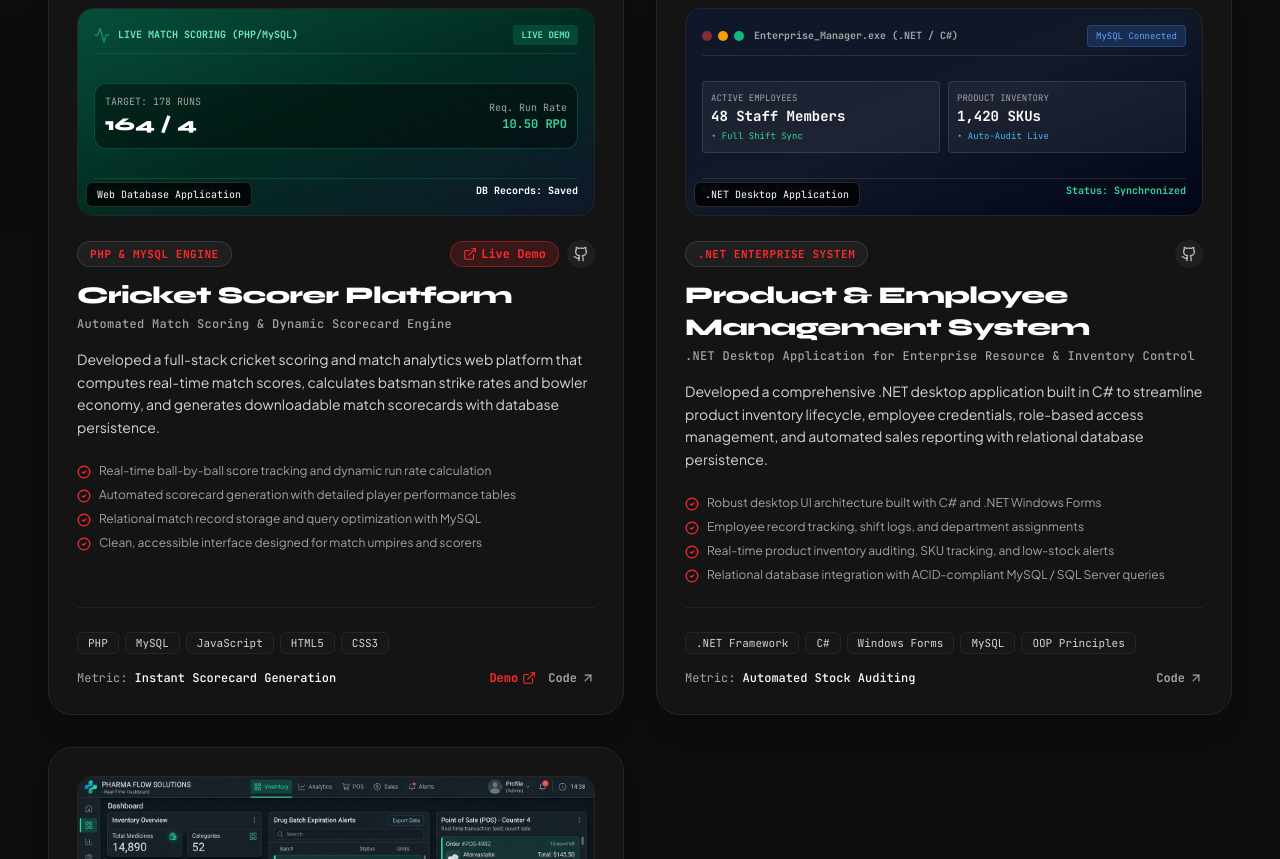
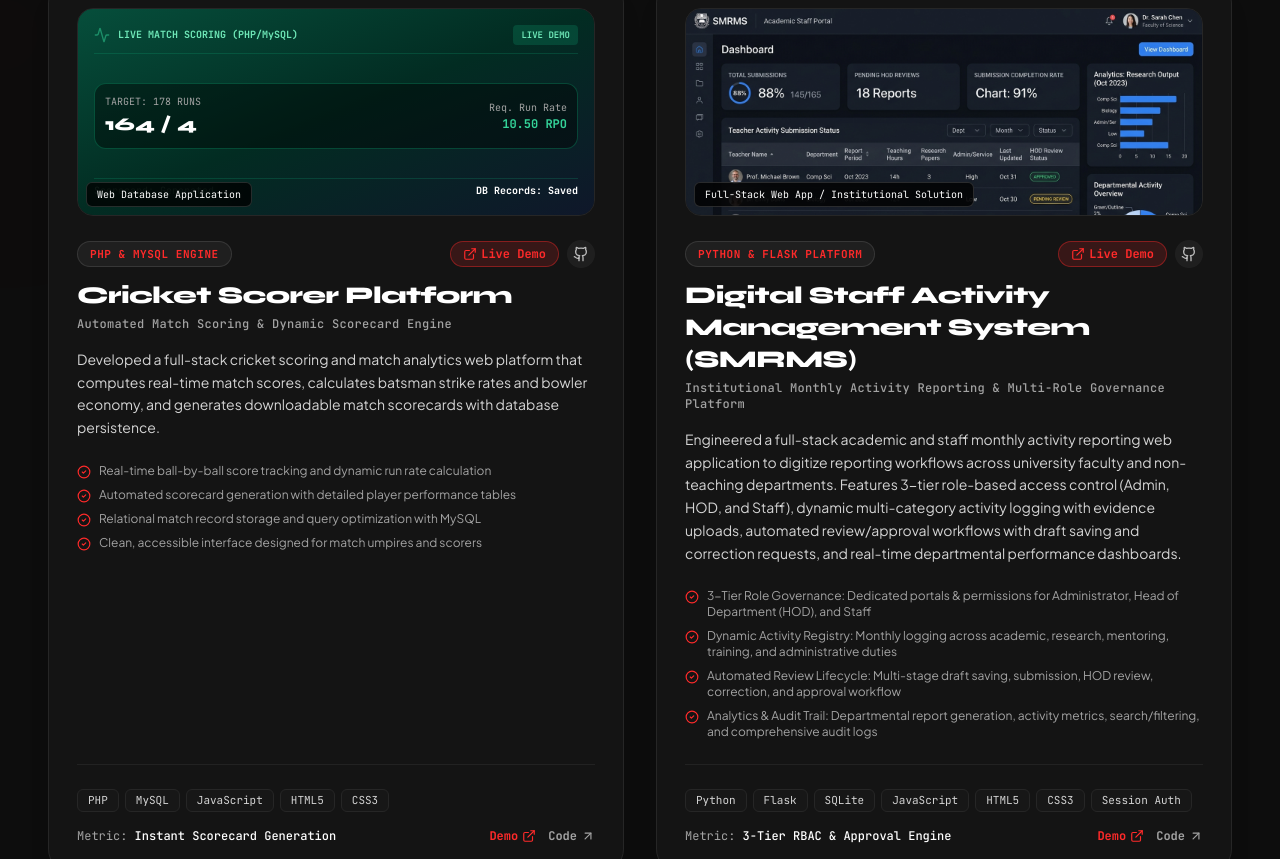
Before and after one commit to tharanishvaran/Portfolio, a React (Vite) app: page / in a window 1280 px wide. Shown: the part 7741-8600 px from the top of the page. Built offline with nearby package versions, Linux system fonts and the light colour scheme; a web font is replaced by a local one.

Commit message:
Add SMRMS project with live demo and reorder project showcase

```diff
--- a/src/App.jsx
+++ b/src/App.jsx
@@ -41,7 +41,7 @@ export default function App() {
           {/* 5. Process Timeline Section */}
           <ProcessTimeline />
 
-        {/* 5. Projects Showcase featuring PondyTechFix, SmartDoc AI, .NET Desktop App & Cricket Scorer */}
+        {/* 5. Projects Showcase featuring SMRMS Portal, PondyTechFix, SmartDoc AI, EPMS, .NET Desktop App & Cricket Scorer */}
         <Projects />
 
         {/* 6. Technical Matrix, Education Timeline & Verified Certifications */}
--- a/src/components/Projects.jsx
+++ b/src/components/Projects.jsx
@@ -1,6 +1,6 @@
 import React from 'react';
 import { motion } from 'framer-motion';
-import { ExternalLink, Github, Sparkles, Database, Cpu, Layers, ArrowUpRight, CheckCircle2, Monitor, FileText, Activity, Wrench } from 'lucide-react';
+import { ExternalLink, Github, Sparkles, Database, Cpu, Layers, ArrowUpRight, CheckCircle2, Monitor, FileText, Activity, Wrench, GraduationCap, ClipboardCheck } from 'lucide-react';
 
 const PROJECTS = [
   {
@@ -70,25 +70,26 @@ const PROJECTS = [
     badge: 'PHP & MySQL Engine',
   },
   {
-    id: 'product-management',
-    title: 'Product & Employee Management System',
-    tagline: '.NET Desktop Application for Enterprise Resource & Inventory Control',
-    category: '.NET Desktop Application',
+    id: 'smrms-portal',
+    title: 'Digital Staff Activity Management System (SMRMS)',
+    tagline: 'Institutional Monthly Activity Reporting & Multi-Role Governance Platform',
+    category: 'Full-Stack Web App / Institutional Solution',
     featured: true,
-    image: null,
+    image: '/smrms_preview.jpg',
     description:
-      'Developed a comprehensive .NET desktop application built in C# to streamline product inventory lifecycle, employee credentials, role-based access management, and automated sales reporting with relational database persistence.',
+      'Engineered a full-stack academic and staff monthly activity reporting web application to digitize reporting workflows across university faculty and non-teaching departments. Features 3-tier role-based access control (Admin, HOD, and Staff), dynamic multi-category activity logging with evidence uploads, automated review/approval workflows with draft saving and correction requests, and real-time departmental performance dashboards.',
     highlights: [
-      'Robust desktop UI architecture built with C# and .NET Windows Forms',
-      'Employee record tracking, shift logs, and department assignments',
-      'Real-time product inventory auditing, SKU tracking, and low-stock alerts',
-      'Relational database integration with ACID-compliant MySQL / SQL Server queries',
+      '3-Tier Role Governance: Dedicated portals & permissions for Administrator, Head of Department (HOD), and Staff',
+      'Dynamic Activity Registry: Monthly logging across academic, research, mentoring, training, and administrative duties',
+      'Automated Review Lifecycle: Multi-stage draft saving, submission, HOD review, correction, and approval workflow',
+      'Analytics & Audit Trail: Departmental report generation, activity metrics, search/filtering, and comprehensive audit logs',
     ],
-    tech: ['.NET Framework', 'C#', 'Windows Forms', 'MySQL', 'OOP Principles'],
+    tech: ['Python', 'Flask', 'SQLite', 'JavaScript', 'HTML5', 'CSS3', 'Session Auth'],
     github: 'https://github.com/tharanishvaran',
-    metrics: 'Automated Stock Auditing',
+    liveUrl: 'https://srms-portal.onrender.com',
+    metrics: '3-Tier RBAC & Approval Engine',
     accentColor: '#38bdf8',
-    badge: '.NET Enterprise System',
+    badge: 'Python & Flask Platform',
   },
   {
     id: 'epms-pharma',
@@ -111,6 +112,27 @@ const PROJECTS = [
     metrics: '8-Role Dual-Layer RBAC',
     accentColor: '#06b6d4',
     badge: 'Client Project / Full Stack',
+  },
+  {
+    id: 'product-management',
+    title: 'Product & Employee Management System',
+    tagline: '.NET Desktop Application for Enterprise Resource & Inventory Control',
+    category: '.NET Desktop Application',
+    featured: true,
+    image: null,
+    description:
+      'Developed a comprehensive .NET desktop application built in C# to streamline product inventory lifecycle, employee credentials, role-based access management, and automated sales reporting with relational database persistence.',
+    highlights: [
+      'Robust desktop UI architecture built with C# and .NET Windows Forms',
+      'Employee record tracking, shift logs, and department assignments',
+      'Real-time product inventory auditing, SKU tracking, and low-stock alerts',
+      'Relational database integration with ACID-compliant MySQL / SQL Server queries',
+    ],
+    tech: ['.NET Framework', 'C#', 'Windows Forms', 'MySQL', 'OOP Principles'],
+    github: 'https://github.com/tharanishvaran',
+    metrics: 'Automated Stock Auditing',
+    accentColor: '#38bdf8',
+    badge: '.NET Enterprise System',
   },
 ];
 
@@ -254,6 +276,57 @@ export default function Projects() {
                         <div className="flex items-center justify-between text-[10px] text-neutral-400 pt-1 border-t border-amber-500/20">
                           <span className="text-neutral-300">RBAC Admin &amp; GST Invoicing</span>
                           <span className="text-emerald-400 font-bold">Service: Live</span>
+                        </div>
+                      </motion.div>
+                      <div className="absolute inset-0 bg-black/50 opacity-0 group-hover/link:opacity-100 transition-opacity duration-300 flex items-center justify-center gap-2 text-white font-mono text-xs font-bold backdrop-blur-[2px]">
+                        <ExternalLink className="w-4 h-4 text-[#ff2a2a]" />
+                        <span>Launch Live Demo</span>
+                      </div>
+                    </a>
+                  ) : project.id === 'smrms-portal' ? (
+                    /* SMRMS Staff Activity Portal Visual Mockup */
+                    <a
+                      href={project.liveUrl || project.github}
+                      target="_blank"
+                      rel="noreferrer"
+                      className="block w-full h-full relative cursor-pointer group/link"
+                      title="Launch SMRMS Live Platform"
+                    >
+                      <motion.div
+                        whileHover={{ scale: 1.03 }}
+                        transition={{ duration: 0.4 }}
+                        className="w-full h-full p-4 bg-gradient-to-br from-[#0c1929] via-[#0f172a] to-[#030712] flex flex-col justify-between text-xs font-mono select-none"
+                      >
+                        {/* Platform Header */}
+                        <div className="flex items-center justify-between border-b border-sky-500/30 pb-2">
+                          <div className="flex items-center gap-1.5">
+                            <GraduationCap className="w-3.5 h-3.5 text-sky-400" />
+                            <span className="text-[10px] text-sky-300 font-bold ml-1">
+                              SMRMS &bull; Faculty Activity System
+                            </span>
+                          </div>
+                          <span className="text-[9px] px-2 py-0.5 rounded bg-sky-500/20 text-sky-300 border border-sky-500/30 font-bold">
+                            LIVE DEMO
+                          </span>
+                        </div>
+
+                        {/* Mockup Data Grid */}
+                        <div className="grid grid-cols-2 gap-2 my-1">
+                          <div className="p-2 rounded-lg bg-white/5 border border-white/10 group-hover:border-sky-500/50 transition-colors">
+                            <span className="text-[9px] text-neutral-400 block uppercase">Approval Pipeline</span>
+                            <span className="text-xs font-bold text-sky-400">HOD Review Stage</span>
+                            <span className="text-[9px] text-emerald-400 block mt-0.5">&bull; Draft &bull; Review &bull; Approved</span>
+                          </div>
+                          <div className="p-2 rounded-lg bg-white/5 border border-white/10 group-hover:border-sky-500/50 transition-colors">
+                            <span className="text-[9px] text-neutral-400 block uppercase">3-Role RBAC</span>
+                            <span className="text-xs font-bold text-white">Admin &bull; HOD &bull; Staff</span>
+                            <span className="text-[9px] text-amber-400 block mt-0.5">&bull; Audit Trail Logged</span>
+                          </div>
+                        </div>
+
+                        <div className="flex items-center justify-between text-[10px] text-neutral-400 pt-1 border-t border-sky-500/20">
+                          <span className="text-neutral-300">Python Flask &bull; SQLite3 &bull; Uploads</span>
+                          <span className="text-emerald-400 font-bold">Status: Online</span>
                         </div>
                       </motion.div>
                       <div className="absolute inset-0 bg-black/50 opacity-0 group-hover/link:opacity-100 transition-opacity duration-300 flex items-center justify-center gap-2 text-white font-mono text-xs font-bold backdrop-blur-[2px]">
```
Also changed, not shown: public/smrms_preview.jpg (added), 1 other file (tests, documents, lock files or other folders).
